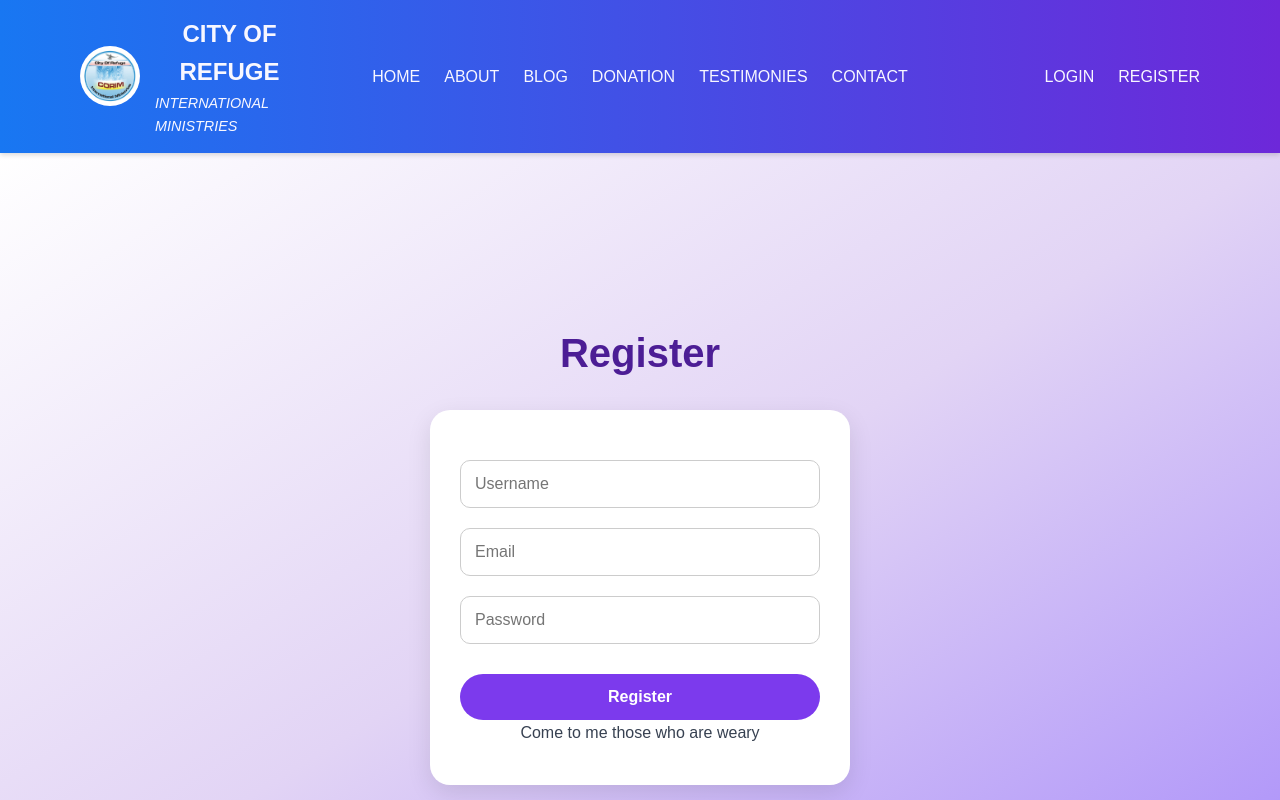
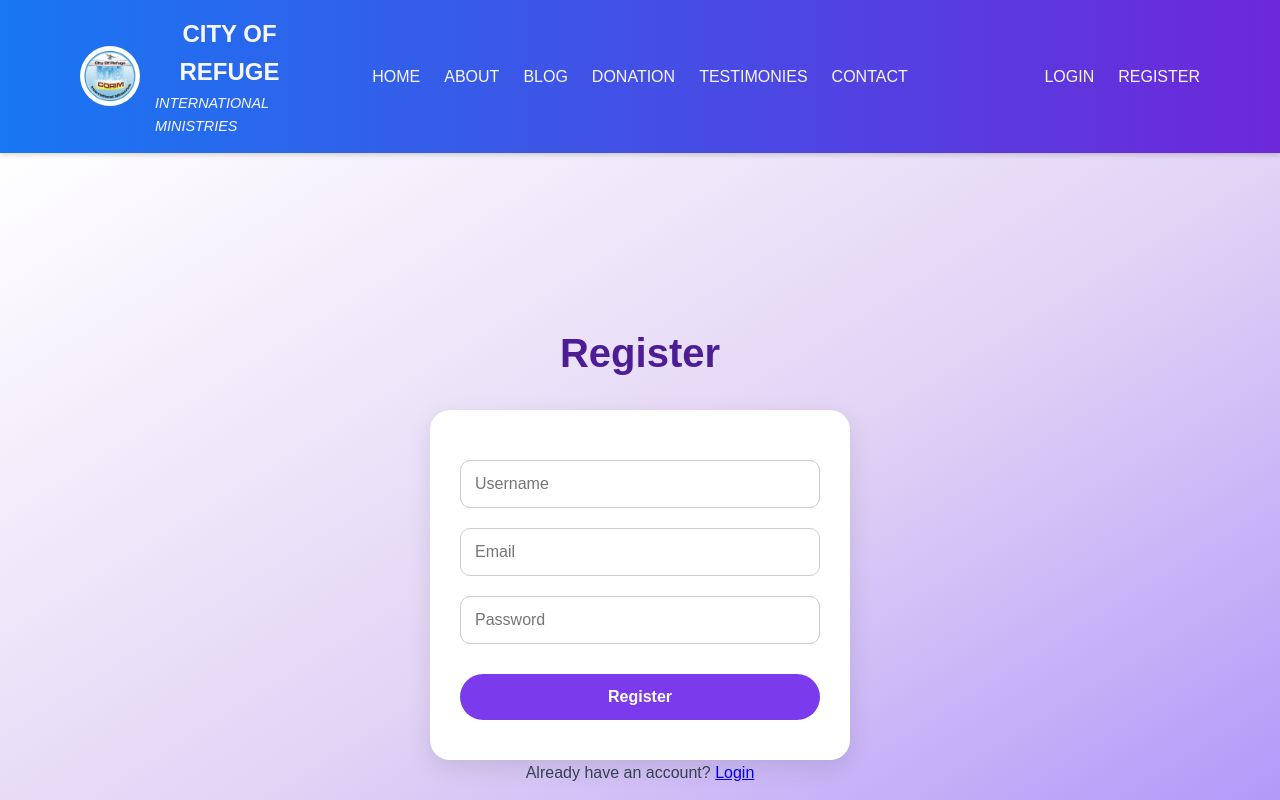
Before and after one commit to SOL7JJ/my-react-app, a React (Vite) app: page /register in a window 1280 px wide. Shown: the top 800 px of the page. Built offline with nearby package versions, Linux system fonts and the light colour scheme.

Commit message:
Added login link on register page and improved navigation

```diff
--- a/src/pages/Register/Register.jsx
+++ b/src/pages/Register/Register.jsx
@@ -1,4 +1,5 @@
 import React, { useState } from 'react';
+import { Link } from 'react-router-dom';
 import './Register.css';
 
 export default function Register() {
@@ -10,13 +11,13 @@
 
   const handleSubmit = (e) => {
     e.preventDefault();
-    // Add your register logic here
     alert(`Registered: ${formData.username}, ${formData.email}`);
   };
 
   return (
     <div className="register-container">
       <h2>Register</h2>
+
       <form onSubmit={handleSubmit}>
         <input
           name="username"
@@ -42,9 +43,12 @@
           onChange={handleChange}
           required
         />
+
         <button type="submit">Register</button>
-        <p>Come to me those who are weary </p>
       </form>
+
+      {/* 🔥 New link to go back to Login */}
+      <p>Already have an account? <Link to="/login">Login</Link></p>
     </div>
   );
 }
```
